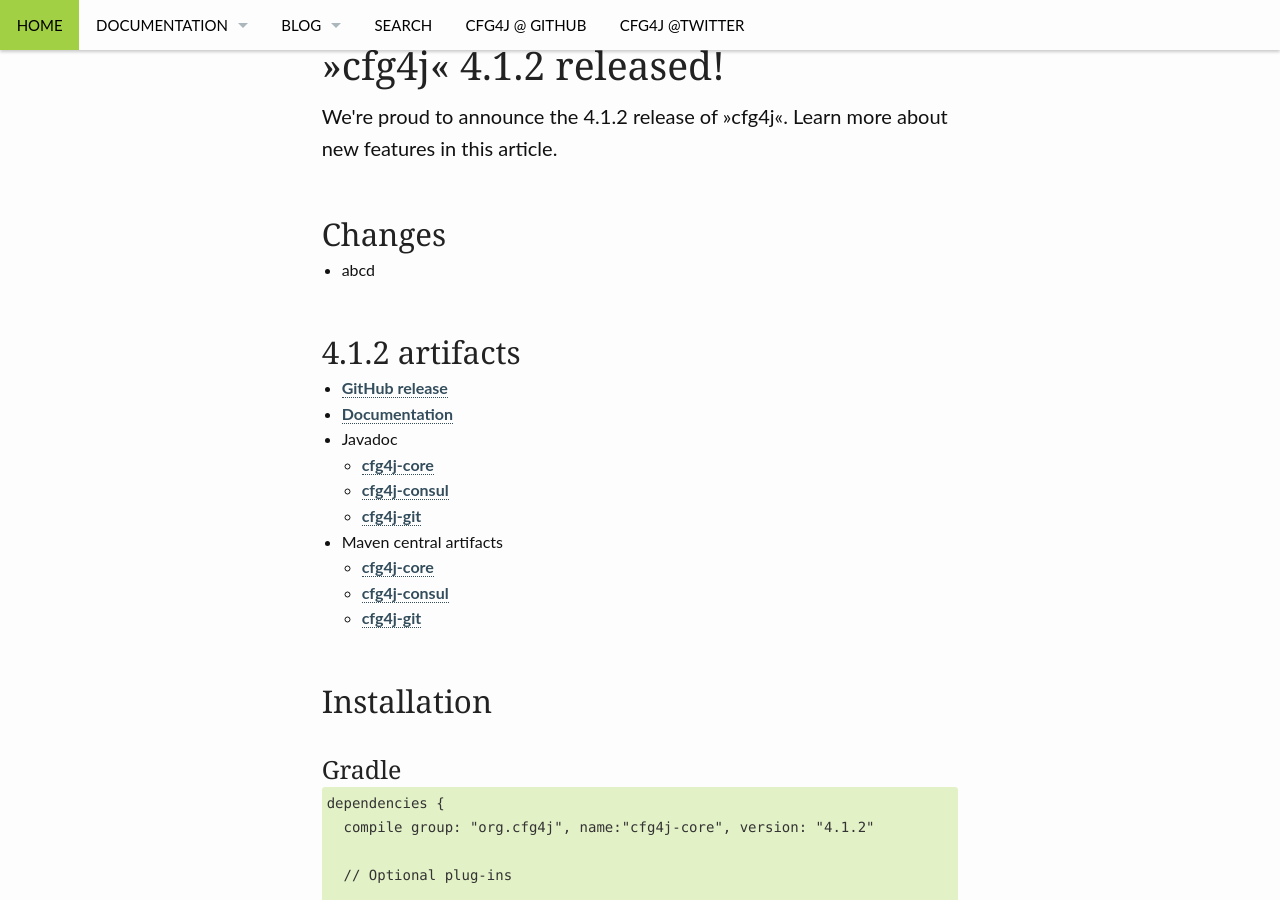
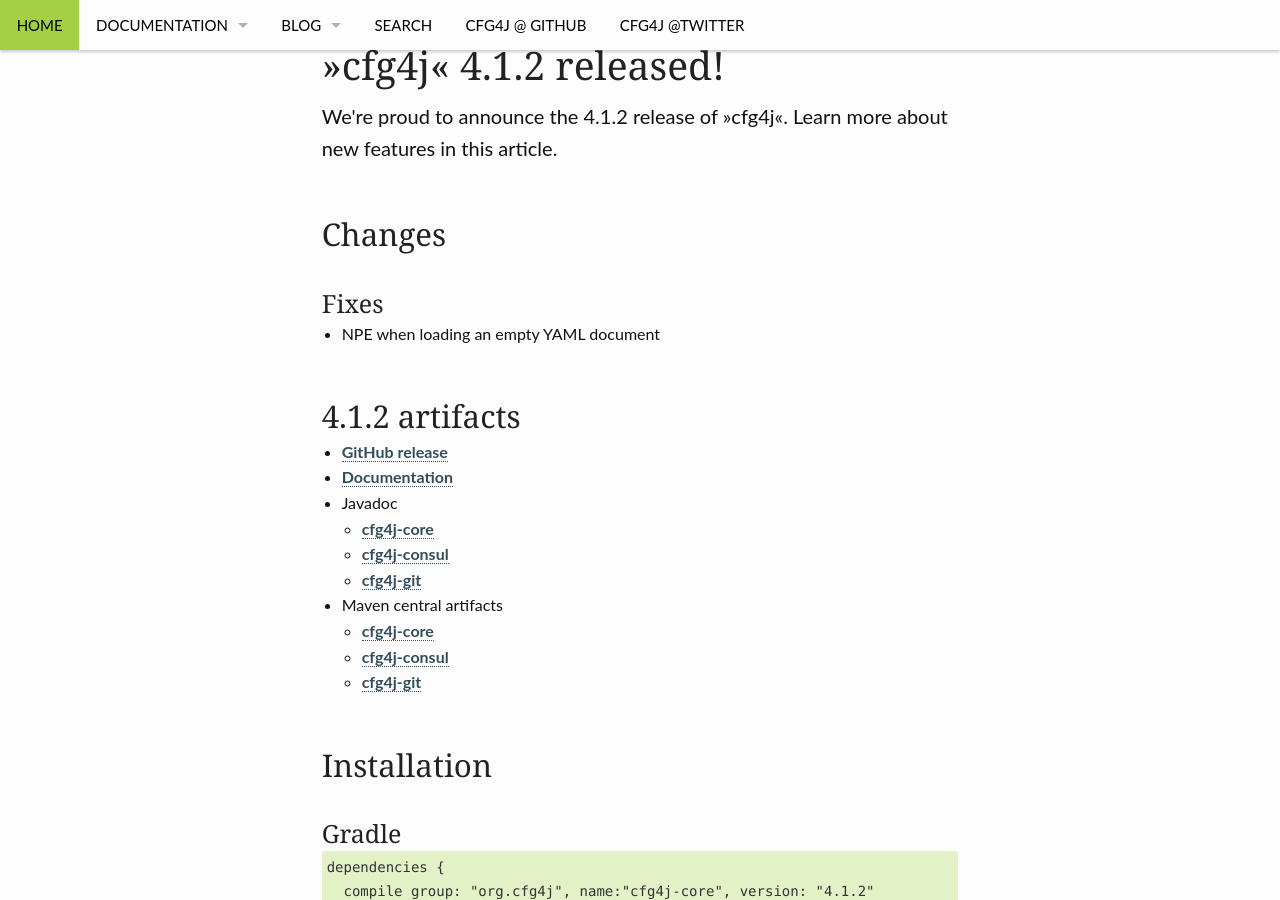
Before and after one commit to cfg4j/cfg4j.github.io, a Jekyll site: the page built from _posts/releases/2015-11-03-release_4_1_2.md, in a window 1280 px wide and 900 px high, scrolled down 317 px. Built offline with Jekyll 4.4.1, drawn with Linux system fonts in a browser that asks for light colours.

Commit message:
4.1.2 announcement

```diff
--- a/_posts/releases/2015-11-03-release_4_1_2.md
+++ b/_posts/releases/2015-11-03-release_4_1_2.md
@@ -26,4 +26,5 @@
 breadcrumb: true
 ---
 
-* abcd
+### Fixes
+* NPE when loading an empty YAML document
```
